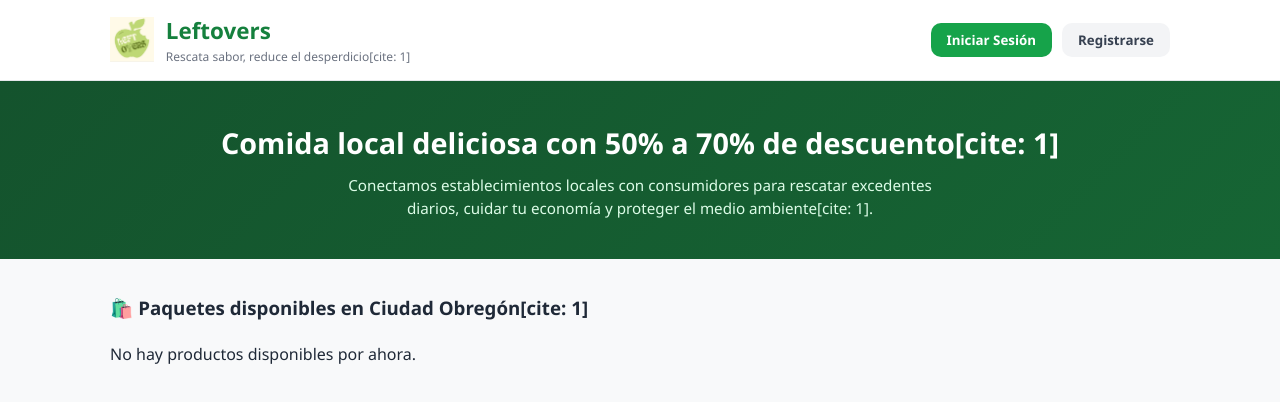
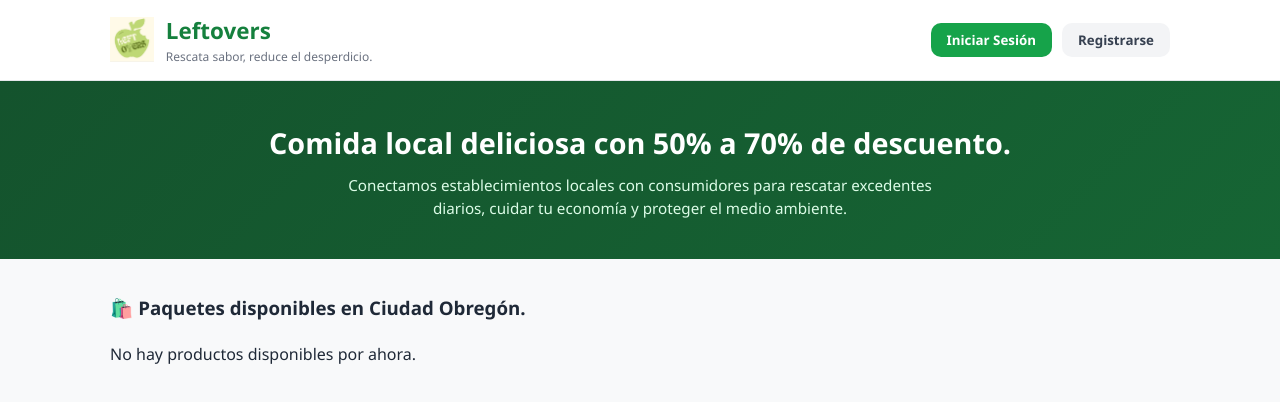
Before and after one commit to ItsYovz/leftovers, a plain HTML site: page index.html in a window 1280 px wide. Drawn offline with nearby package versions, Linux system fonts and the light colour scheme; no server answers.

Commit message:
Add files via upload

```diff
--- a/index.html
+++ b/index.html
@@ -17,7 +17,7 @@
         <img src="logo.png" alt="Leftovers Logo" class="logo" onerror="this.style.display='none'">
         <div>
           <h1>Leftovers</h1>
-          <p class="slogan">Rescata sabor, reduce el desperdicio[cite: 1]</p>
+          <p class="slogan">Rescata sabor, reduce el desperdicio.</p>
         </div>
       </div>
       <div class="nav-auth" id="nav-auth-container">
@@ -29,8 +29,8 @@
   <!-- Hero Section -->
   <section class="hero" id="hero-section">
     <div class="container">
-      <h2>Comida local deliciosa con 50% a 70% de descuento[cite: 1]</h2>
-      <p>Conectamos establecimientos locales con consumidores para rescatar excedentes diarios, cuidar tu economía y proteger el medio ambiente[cite: 1].</p>
+      <h2>Comida local deliciosa con 50% a 70% de descuento.</h2>
+      <p>Conectamos establecimientos locales con consumidores para rescatar excedentes diarios, cuidar tu economía y proteger el medio ambiente.</p>
     </div>
   </section>
 
@@ -40,7 +40,7 @@
     <!-- VISTA CLIENTE / GENERAL: Catálogo de productos -->
     <div id="vista-catalogo">
       <div class="section-header">
-        <h3>🛍️ Paquetes disponibles en Ciudad Obregón[cite: 1]</h3>
+        <h3>🛍️ Paquetes disponibles en Ciudad Obregón.</h3>
       </div>
       <div id="grid-productos" class="grid-cards">
         <p class="mensaje-carga">Cargando productos...</p>
```
